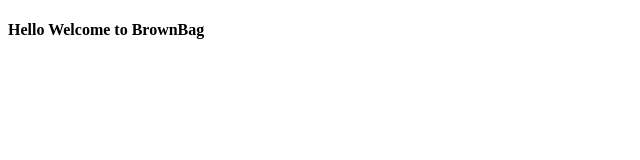
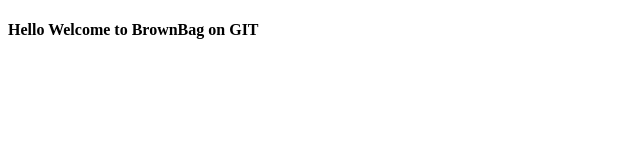
Before and after one commit to avinashkonduri/My-App, a plain HTML site: page index.html in a window 1280 px wide. Shown: the full height of the page, 0-640 px from the left. Drawn offline with Linux system fonts and the light colour scheme.

Commit message:
Changed the Header

```diff
--- a/index.html
+++ b/index.html
@@ -7,6 +7,6 @@
     <title>Document</title>
 </head>
 <body>
-    <h4> Hello Welcome to BrownBag</h4>
+    <h4> Hello Welcome to BrownBag on GIT</h4>
 </body>
 </html>
```
